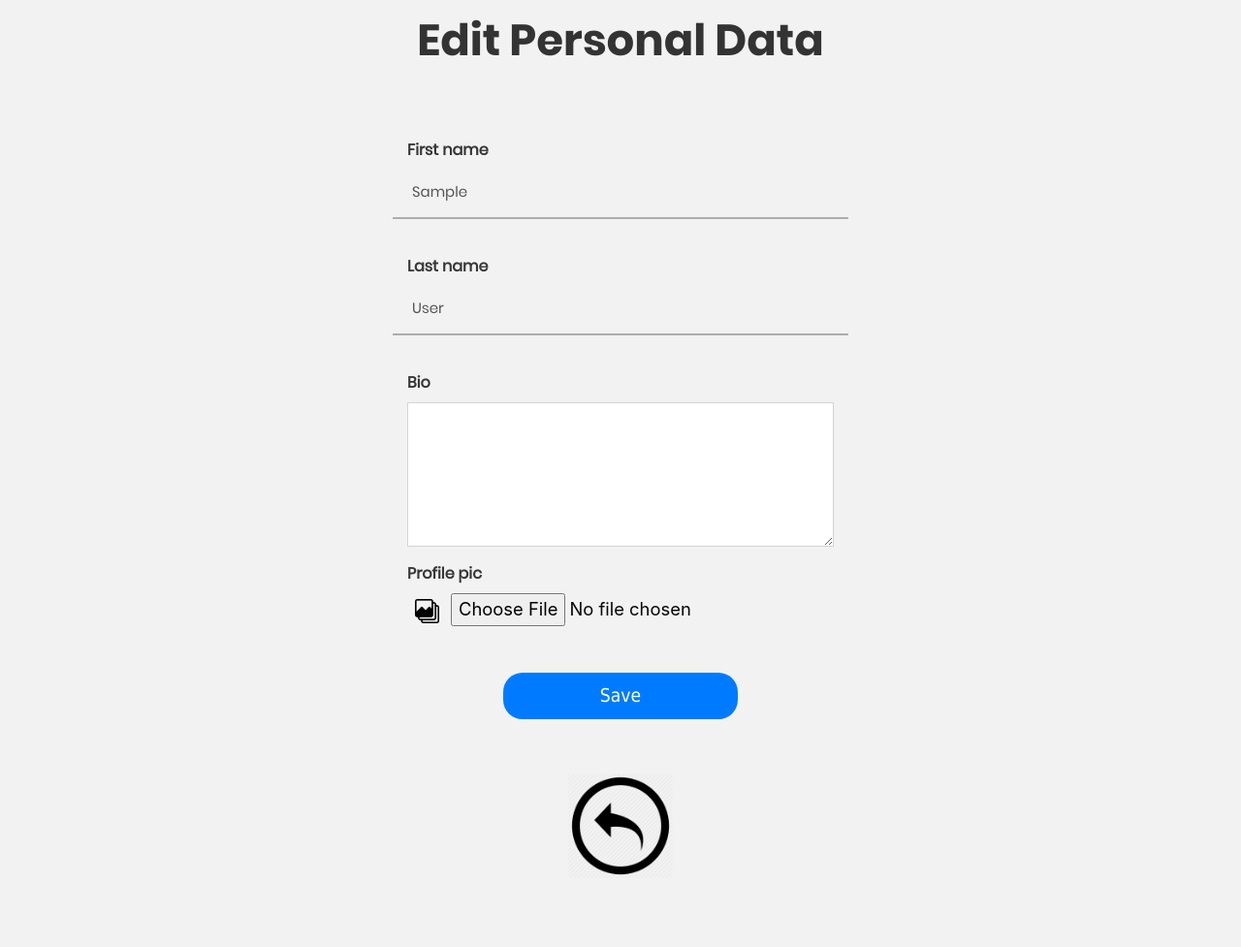
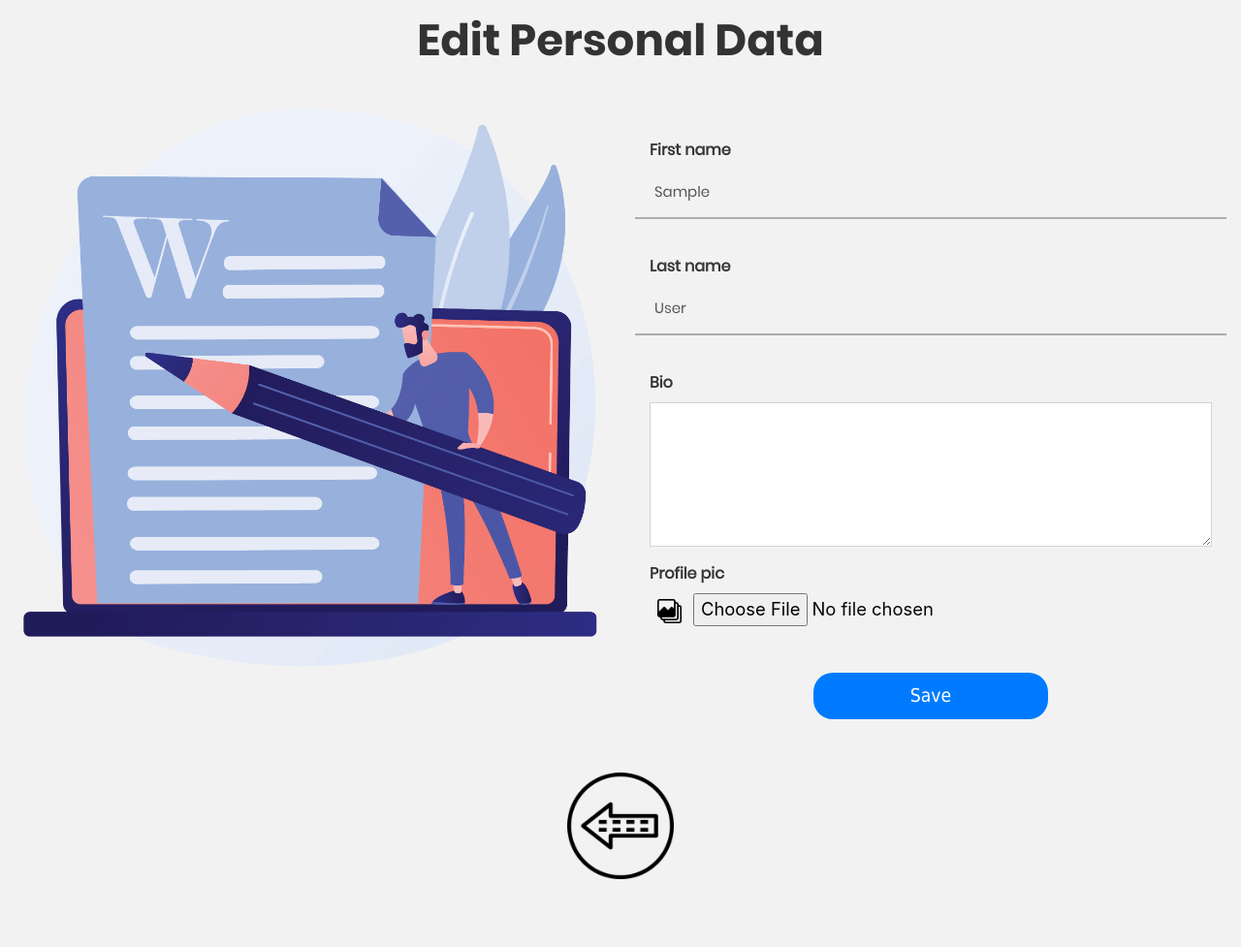
Before and after one commit to Mohammed3tef/Django_Blog, a Django app: page /users/profile/edit/ in a window 1280 px wide. Shown: the whole page at 97% size. Run offline with Django 4.2, Linux system fonts and the light colour scheme; the visitor is signed in with stand-in values (Sample User, id 1); some libraries are stand-ins or nearby versions.

Commit message:
edit template style

```diff
--- a/Dj_blog/users/templates/users/edit.html
+++ b/Dj_blog/users/templates/users/edit.html
@@ -11,10 +11,18 @@
       >
         {% csrf_token %}
         <span class="login100-form-title p-b-26"> Edit Personal Data </span>
-        <span class="login100-form-title p-b-48">
-          <i class="zmdi zmdi-font"></i>
-        </span>
+        <div class="row">
+          <div class="registe-image mb-3 col-12 col-md-6">
+            <img
+              src="{% static 'users/imgs/edit.png' %}"
+              width="100%"
+              alt="register-image"
+              srcset=""
+            />
+          </div>
+          <div class="col-12 col-md-6 mt-5">
             {% for field in edit_form %}
+
             <div
               class="container wrap-input100 validate-input"
               style="text-align: left"
@@ -47,13 +55,15 @@
             <div class="container mt-5 mb-5" style="text-align: center">
               <button class="btn-lg btn-primary" type="submit">Save</button>
             </div>
+          </div>
+        </div>
       </form>
       <div class="mx-auto" style="text-align: center">
         <a href="/users/profile" class="btn px-5">
           <img
             width="110"
             height="100"
-            src="{% static 'users/imgs/back.png' %}"
+            src="{% static 'users/imgs/previous.png' %}"
             alt="back button image"
             srcset=""
           />
```
Also changed, not shown: Dj_blog/users/static/users/imgs/edit.png (added). Lines whose indentation alone changed are shown as unchanged.
